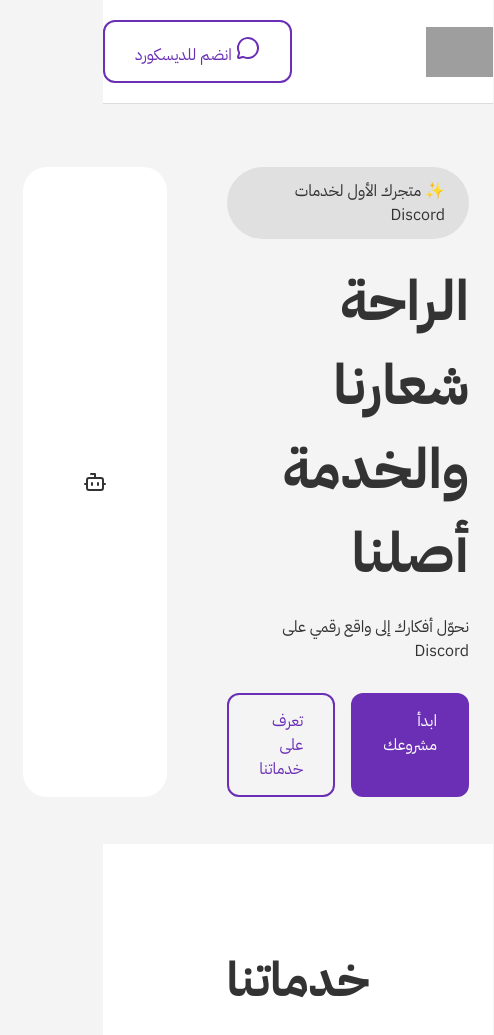
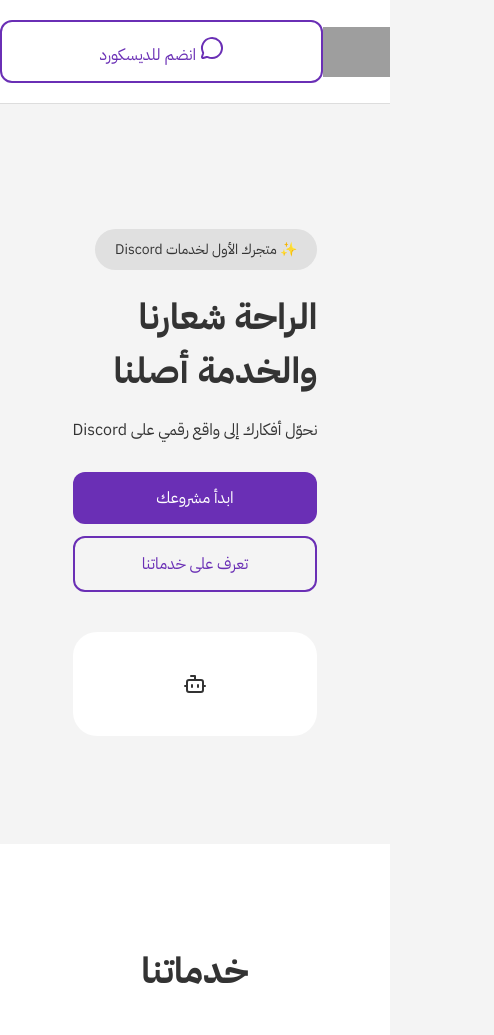
Before and after one commit to Ra7a1/store, a plain HTML site: page index.html in a window 390 px wide. Shown: the top 1035 px of the page, 494 px wide, since content can reach past the window. Drawn offline with nearby package versions, Linux system fonts and the light colour scheme; grey boxes are pictures that could not be loaded.

Commit message:
Update style.css

```diff
--- a/style.css
+++ b/style.css
@@ -77,6 +77,7 @@ p {
 .buttons {
   display: flex;
   gap: 16px;
+  flex-wrap: wrap;
 }
 
 .btn-primary {
@@ -85,6 +86,7 @@ p {
   border-radius: 12px;
   color: #fff;
   text-decoration: none;
+  text-align: center;
 }
 
 .btn-secondary {
@@ -93,6 +95,7 @@ p {
   border-radius: 12px;
   color: #6a2fb5;
   text-decoration: none;
+  text-align: center;
 }
 
 /* Card */
@@ -184,3 +187,58 @@ p {
   opacity: 1;
   transform: translateY(0);
 }
+
+/* ================== Responsive for Mobile ================== */
+@media screen and (max-width: 768px) {
+  .hero-grid {
+    grid-template-columns: 1fr;
+    gap: 40px;
+  }
+
+  h1 {
+    font-size: 36px;
+  }
+
+  .badge {
+    padding: 10px 20px;
+    font-size: 14px;
+  }
+
+  .buttons {
+    flex-direction: column;
+    gap: 12px;
+  }
+
+  .btn-primary,
+  .btn-secondary {
+    width: 100%;
+    padding: 14px 0;
+    font-size: 16px;
+  }
+
+  .card {
+    padding: 40px;
+  }
+
+  .title {
+    font-size: 36px;
+    margin-bottom: 40px;
+  }
+
+  .service {
+    padding: 30px;
+  }
+
+  .cta {
+    padding: 80px 20px;
+  }
+
+  .cta .btn-primary.large {
+    font-size: 18px;
+    padding: 16px 0;
+    width: 80%;
+    max-width: 300px;
+    margin: auto;
+    display: block;
+  }
+}
```
